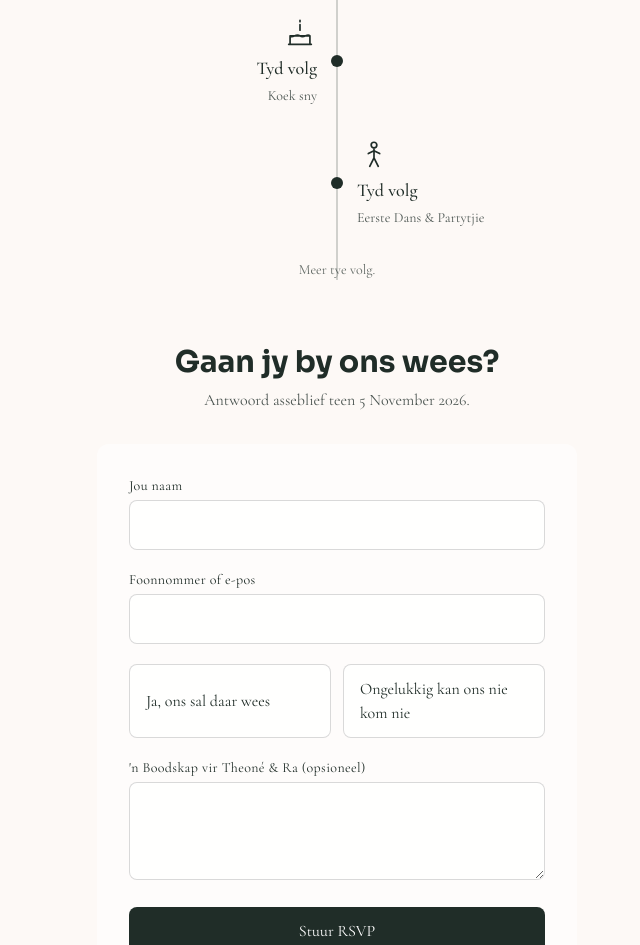
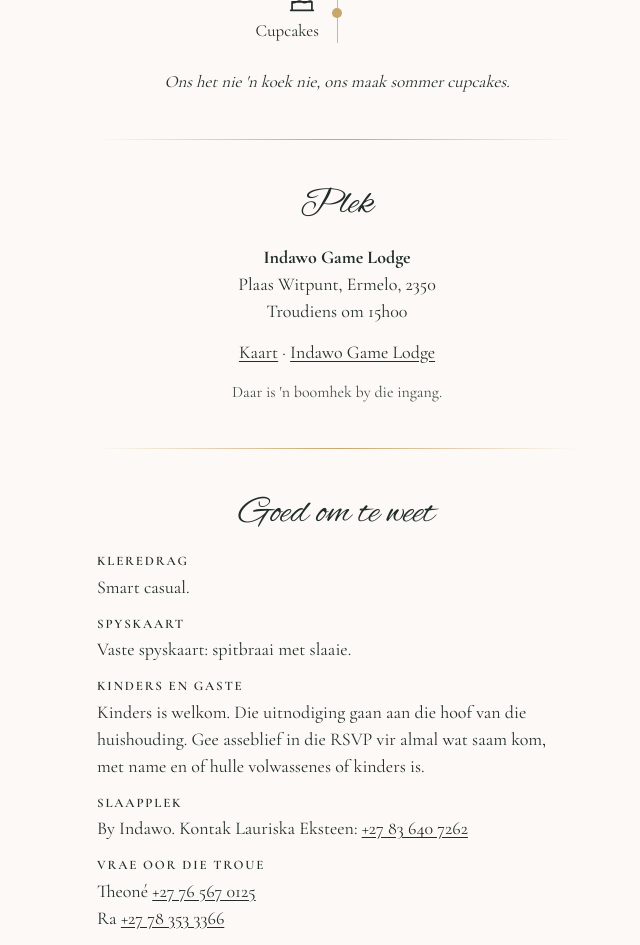
Before and after one commit to DandelionSeedlings/dandelion-va-website, a Next.js app: page /wishes/theone-and-ra/save-the-date in a window 1280 px wide. Shown: the part 1500-2445 px from the top of the page, without its empty margins (303-943 px from the left). Built offline with nearby package versions, Linux system fonts and the light colour scheme.

Commit message:
updated theone & ra

```diff
--- a/src/app/wishes/theone-and-ra/page.jsx
+++ b/src/app/wishes/theone-and-ra/page.jsx
@@ -1,10 +1,11 @@
-import EditorialInvitationTemplate from '../../../components/wishes/EditorialInvitationTemplate'
-import { theoneAndRaContent } from '../../../lib/wishes/clients/theoneAndRa'
+import { redirect } from 'next/navigation'
 
+// The save the date is now the one page for Theoné & Ra (details + RSVP link),
+// so the old invitation address simply opens it.
 export const metadata = {
   title: 'Theoné & Ra | 21 November 2026',
 }
 
 export default function TheoneAndRaInvitation() {
-  return <EditorialInvitationTemplate content={theoneAndRaContent} />
+  redirect('/wishes/theone-and-ra/save-the-date')
 }
--- a/src/app/wishes/theone-and-ra/save-the-date/page.jsx
+++ b/src/app/wishes/theone-and-ra/save-the-date/page.jsx
@@ -2,7 +2,7 @@
 'use client'
 
 import { useEffect, useState } from 'react'
-import RsvpSection from '../../../../components/wishes/RsvpSection'
+import DetailsSection from '../../../../components/wishes/DetailsSection'
 import { theoneAndRaContent } from '../../../../lib/wishes/clients/theoneAndRa'
 
 // Font families configured in layout.jsx
@@ -262,7 +262,7 @@ function TitleScreen({ onSeeMore, fadingOut }) {
 }
 
 // Second screen: Wedding details and countdown
-function DetailScreen({ countdown, onRsvp }) {
+function DetailScreen({ countdown, rsvpUrl, onMore }) {
   return (
     <>
       <DateLabel top={13} />
@@ -386,8 +386,10 @@ function DetailScreen({ countdown, onRsvp }) {
       </Pos>
 
       <Pos top={76}>
-        <button
-          onClick={onRsvp}
+        <a
+          href={rsvpUrl}
+          target="_blank"
+          rel="noopener noreferrer"
           className="uppercase"
           style={{
             fontFamily: serifFont,
@@ -399,14 +401,17 @@ function DetailScreen({ countdown, onRsvp }) {
             borderRadius: '999px',
             padding: '1.3cqw 4.2cqw',
             cursor: 'pointer',
+            display: 'inline-block',
+            textDecoration: 'none',
           }}
         >
           RSVP voor 5 November
-        </button>
+        </a>
       </Pos>
 
       <Pos top={83} left={7} width={86}>
-        <p
+        <button
+          onClick={onMore}
           className="italic"
           style={{
             fontFamily: serifFont,
@@ -415,10 +420,15 @@ function DetailScreen({ countdown, onRsvp }) {
             opacity: 0.95,
             margin: 0,
             lineHeight: 1.4,
+            background: 'none',
+            border: 'none',
+            textDecoration: 'underline',
+            textUnderlineOffset: 3,
+            cursor: 'pointer',
           }}
         >
-          Die program en meer besonderhede volg.
-        </p>
+          Program en kaart ⌄
+        </button>
       </Pos>
 
       <GoldLine top={89} width={22} />
@@ -577,22 +587,23 @@ export default function TheoneAndRaSaveTheDate() {
         >
           <DetailScreen
             countdown={countdown}
-            onRsvp={() =>
+            rsvpUrl={theoneAndRaContent.rsvpUrl}
+            onMore={() =>
               document
-                .getElementById('rsvp')
+                .getElementById('besonderhede')
                 ?.scrollIntoView({ behavior: 'smooth' })
             }
           />
         </div>
       </div>
 
-      {/* Program and RSVP, below the card */}
+      {/* Program, place and practical notes, below the card */}
       <div className="w-full" style={{ maxWidth: 520 }}>
-        <RsvpSection
+        <DetailsSection
           content={theoneAndRaContent}
-          accent={ink}
+          ink={ink}
           font={serifFont}
-          textColor={ink}
+          script={scriptFont}
         />
       </div>
 
--- /dev/null
+++ b/src/components/wishes/DetailsSection.jsx
@@ -0,0 +1,84 @@
+// src/components/wishes/DetailsSection.jsx
+// Program, place and practical notes for the Theoné & Ra save-the-date. Afrikaans.
+// Pure server-safe component, no state.
+
+const ICONS = {
+  ceremony: <path d="M8 21v-7a4 4 0 0 1 8 0v7M5 21h14M12 3v4M10 5h4" />,
+  toast: <path d="M7 3h4l-1 7a2 2 0 0 1-2 2 2 2 0 0 1-2-2zM13 3h4l-1 7a2 2 0 0 1-2 2 2 2 0 0 1-2-2zM9 12v8M15 12v8M7 20h4M13 20h4" />,
+  cocktail: <path d="M5 4h14l-7 9zM12 13v7M8 20h8" />,
+  dinner: <path d="M7 3v8M5 3v5a2 2 0 0 0 4 0V3M7 11v10M17 3c-2 2-2 6 0 8v10" />,
+  cake: <path d="M4 20h16M5 20v-6h14v6M5 14c2 2 4-2 7 0s5-2 7 0M12 6v4M12 3v1" />,
+  dance: <path d="M12 3a2 2 0 1 0 0 4 2 2 0 0 0 0-4zM12 8v6l-3 6M12 14l3 6M8 11l4-2 4 2" />,
+}
+
+function Icon({ name }) {
+  return (
+    <svg viewBox="0 0 24 24" width="34" height="34" fill="none" stroke="currentColor" strokeWidth="1.2" strokeLinecap="round" strokeLinejoin="round" aria-hidden="true">
+      {ICONS[name] || ICONS.ceremony}
+    </svg>
+  )
+}
+
+export default function DetailsSection({ content, ink = '#202D28', font = 'inherit', script = 'cursive' }) {
+  const link = { color: ink, textDecoration: 'underline', textUnderlineOffset: 3 }
+  const h = { fontFamily: script, fontSize: 38, fontWeight: 400, textAlign: 'center', margin: '0 0 18px', lineHeight: 1.1 }
+  const row = { margin: '0 0 14px', lineHeight: 1.5, fontSize: 18 }
+  const small = { fontSize: 13, letterSpacing: '0.14em', textTransform: 'uppercase', fontWeight: 600, margin: '0 0 2px' }
+
+  return (
+    <section id="besonderhede" style={{ fontFamily: font, color: ink, width: '100%', maxWidth: 520, padding: '56px 20px 0', margin: '0 auto' }}>
+      <h2 style={h}>Die Dag</h2>
+      <ol style={{ listStyle: 'none', margin: 0, padding: 0, position: 'relative' }}>
+        <span aria-hidden="true" style={{ position: 'absolute', left: '50%', top: 0, bottom: 0, width: 1, background: ink, opacity: 0.3 }} />
+        {content.schedule.map((s, i) => (
+          <li key={i} style={{ position: 'relative', display: 'grid', gridTemplateColumns: '1fr 1fr', columnGap: 36, alignItems: 'center', marginBottom: 26 }}>
+            <span aria-hidden="true" style={{ position: 'absolute', left: '50%', top: '50%', width: 10, height: 10, borderRadius: '50%', background: '#C9A66B', transform: 'translate(-50%,-50%)' }} />
+            <div style={{ gridColumn: s.side === 'left' ? 1 : 2, textAlign: s.side === 'left' ? 'right' : 'left', display: 'flex', flexDirection: 'column', alignItems: s.side === 'left' ? 'flex-end' : 'flex-start', gap: 2 }}>
+              <Icon name={s.icon} />
+              {s.time && <span style={{ fontSize: 20, fontWeight: 600 }}>{s.time}</span>}
+              <span style={{ fontSize: 17 }}>{s.label}</span>
+            </div>
+          </li>
+        ))}
+      </ol>
+      {content.scheduleNote && <p style={{ textAlign: 'center', fontStyle: 'italic', fontSize: 17, margin: '4px 0 0' }}>{content.scheduleNote}</p>}
+
+      <div style={{ height: 1, background: 'linear-gradient(to right, transparent, #C9A66B, transparent)', margin: '44px 0' }} />
+
+      <h2 style={h}>Plek</h2>
+      <p style={{ ...row, textAlign: 'center' }}>
+        <strong>{content.ceremony.venue}</strong><br />
+        {content.ceremony.location}<br />
+        Troudiens om {content.ceremony.time.replace(':', 'h')}
+      </p>
+      <p style={{ ...row, textAlign: 'center' }}>
+        <a href={content.mapUrl} target="_blank" rel="noopener noreferrer" style={link}>Kaart</a>
+        {'  ·  '}
+        <a href={content.venueUrl} target="_blank" rel="noopener noreferrer" style={link}>Indawo Game Lodge</a>
+      </p>
+      <p style={{ ...row, textAlign: 'center', fontSize: 16, opacity: 0.85 }}>Daar is 'n boomhek by die ingang.</p>
+
+      <div style={{ height: 1, background: 'linear-gradient(to right, transparent, #C9A66B, transparent)', margin: '44px 0' }} />
+
+      <h2 style={h}>Goed om te weet</h2>
+      <div>
+        <p style={small}>Kleredrag</p>
+        <p style={row}>Smart casual.</p>
+        <p style={small}>Spyskaart</p>
+        <p style={row}>Vaste spyskaart: spitbraai met slaaie.</p>
+        <p style={small}>Kinders en gaste</p>
+        <p style={row}>Kinders is welkom. Die uitnodiging gaan aan die hoof van die huishouding. Gee asseblief in die RSVP vir almal wat saam kom, met name en of hulle volwassenes of kinders is.</p>
+        <p style={small}>Slaapplek</p>
+        <p style={row}>
+          By Indawo. Kontak Lauriska Eksteen:{' '}
+          <a href="https://wa.me/27836407262" style={link}>+27 83 640 7262</a>
+        </p>
+        <p style={small}>Vrae oor die troue</p>
+        <p style={row}>
+          Theoné <a href="https://wa.me/27765670125" style={link}>+27 76 567 0125</a><br />
+          Ra <a href="https://wa.me/27783533366" style={link}>+27 78 353 3366</a>
+        </p>
+      </div>
+    </section>
+  )
+}
```
Also changed, not shown: src/lib/wishes/clients/theoneAndRa.js.
